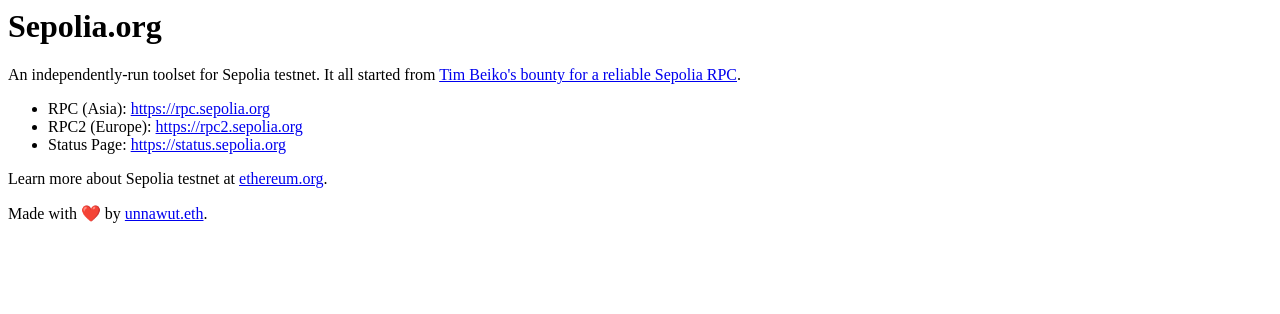
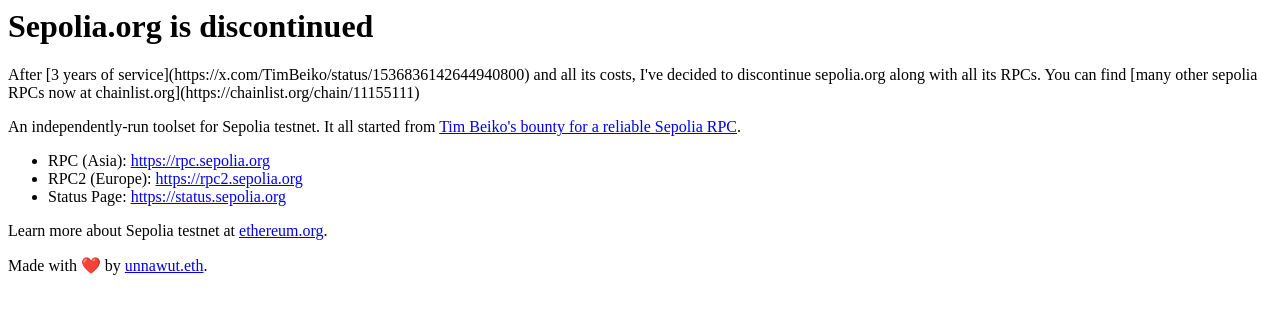
Before and after one commit to unnawut/sepolia-org-landing, a plain HTML site: page index.html in a window 1280 px wide. Drawn offline with Linux system fonts and the light colour scheme.

Commit message:
Discontinue sepolia.org

```diff
--- a/index.html
+++ b/index.html
@@ -1,5 +1,8 @@
-<h1>Sepolia.org</h1>
-An independently-run toolset for Sepolia testnet. It all started from <a href="https://twitter.com/TimBeiko/status/1536802812683689985">Tim Beiko's bounty for a reliable Sepolia RPC</a>.
+<h1>Sepolia.org is discontinued</h1>
+
+<p>After [3 years of service](https://x.com/TimBeiko/status/1536836142644940800) and all its costs, I've decided to discontinue sepolia.org along with all its RPCs. You can find [many other sepolia RPCs now at chainlist.org](https://chainlist.org/chain/11155111)</p>
+
+<p>An independently-run toolset for Sepolia testnet. It all started from <a href="https://twitter.com/TimBeiko/status/1536802812683689985">Tim Beiko's bounty for a reliable Sepolia RPC</a>.</p>
 
 <ul>
   <li>RPC (Asia): <a href="https://rpc.sepolia.org">https://rpc.sepolia.org</a></li>
```
